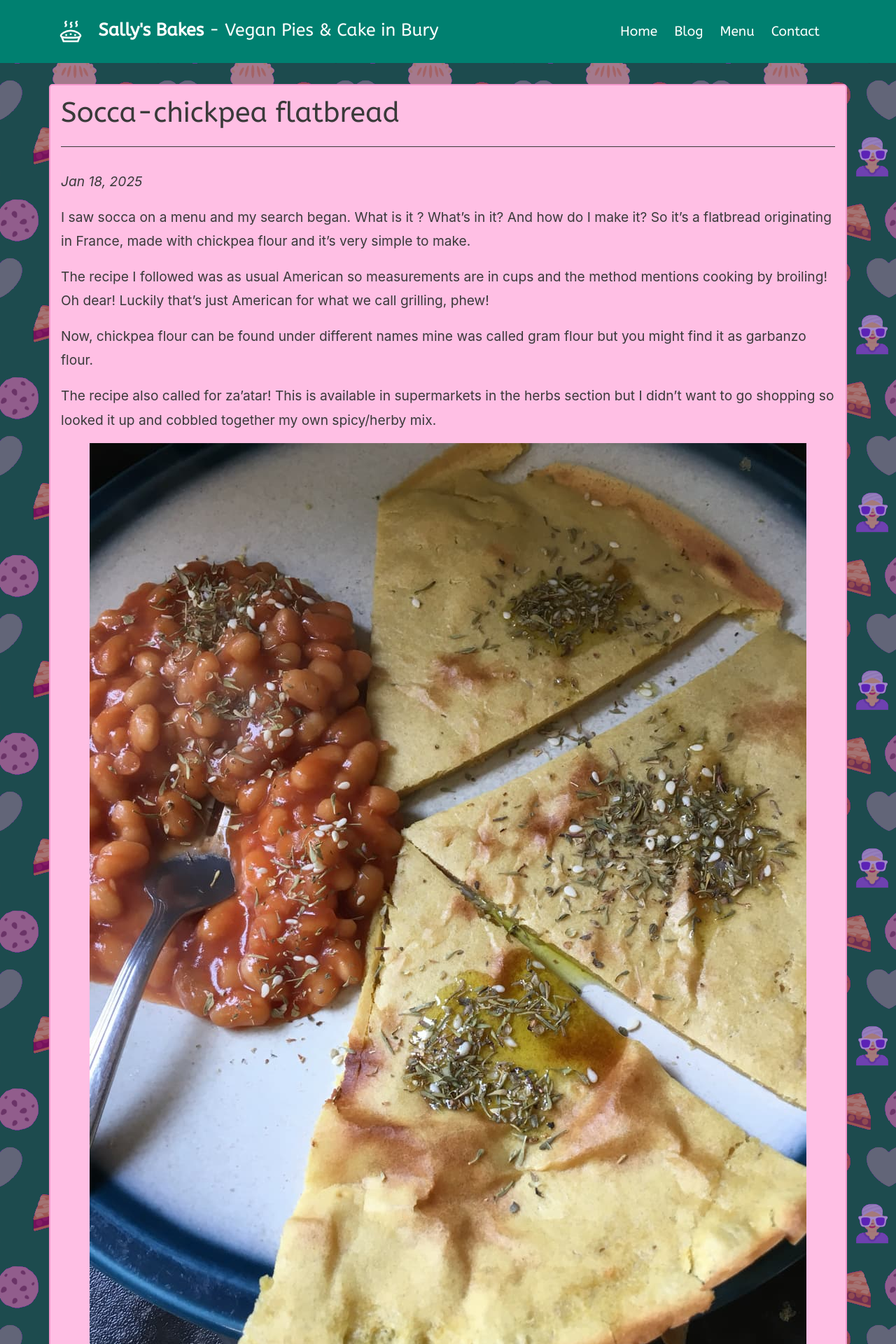
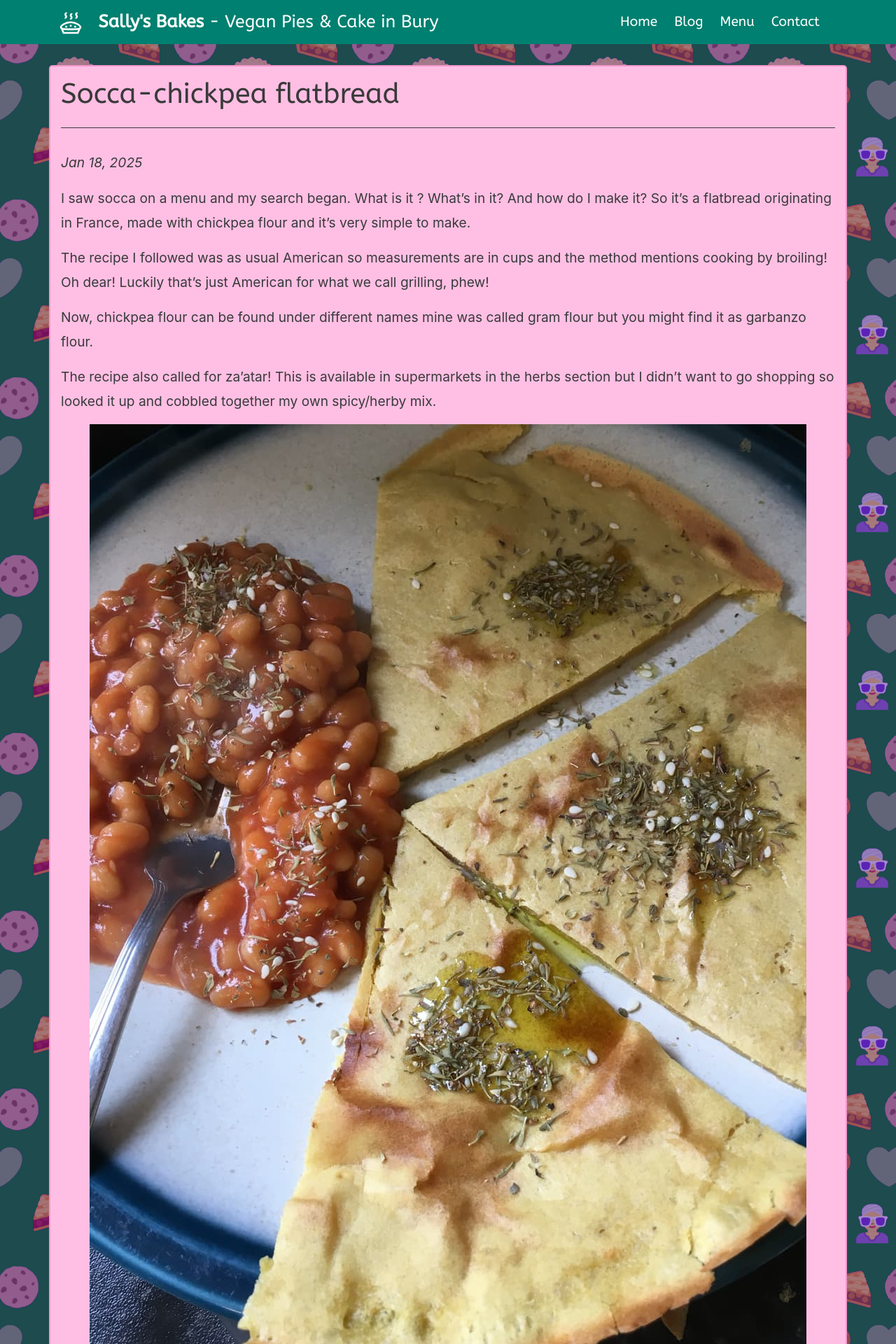
Before and after one commit to chobbledotcom/sallys-bakes, a Jekyll site: the page built from _posts/2025-01-18-socca-chickpea-flatbread.md, in a window 1280 px wide. Shown: the top 1920 px of the page at 70% size. Built offline with Jekyll 4.4.1, drawn with Linux system fonts in a browser that asks for light colours.

Commit message:
Fix image alignment

```diff
--- a/_layouts/post.html
+++ b/_layouts/post.html
@@ -2,7 +2,7 @@
 layout: default
 ---
 
-<div itemscope itemtype="http://schema.org/BlogPosting">
+<div class="blog" itemscope itemtype="http://schema.org/BlogPosting">
   <div class="header">
     <h1 class="header__text" itemprop="heading">
       {{ page.title | escape }}
--- a/_sass/_main.scss
+++ b/_sass/_main.scss
@@ -33,6 +33,9 @@
 img {
   max-width: 100%;
   display: block;
+}
+
+.blog img {
   margin: 1rem auto;
 }
 
```
